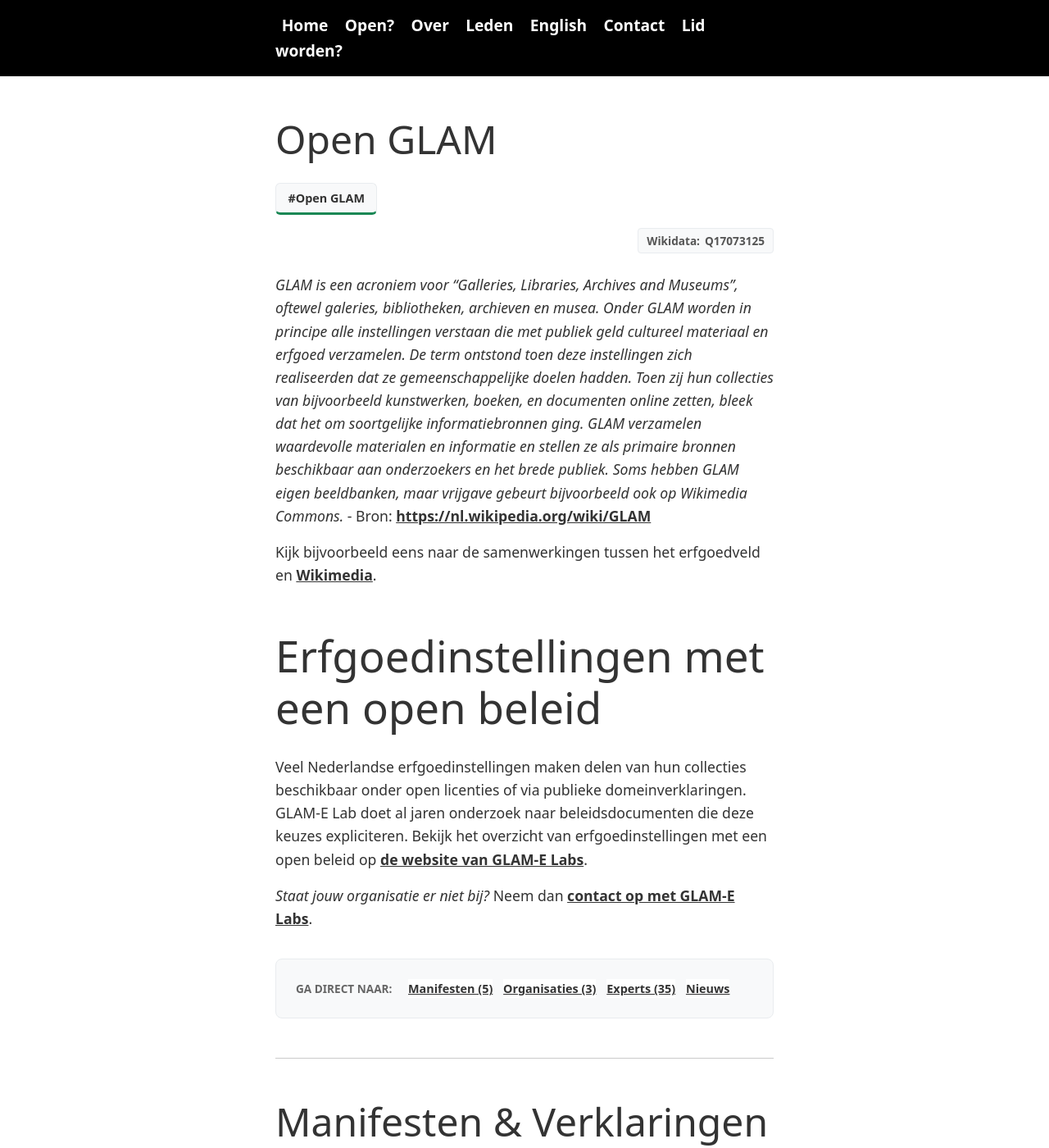
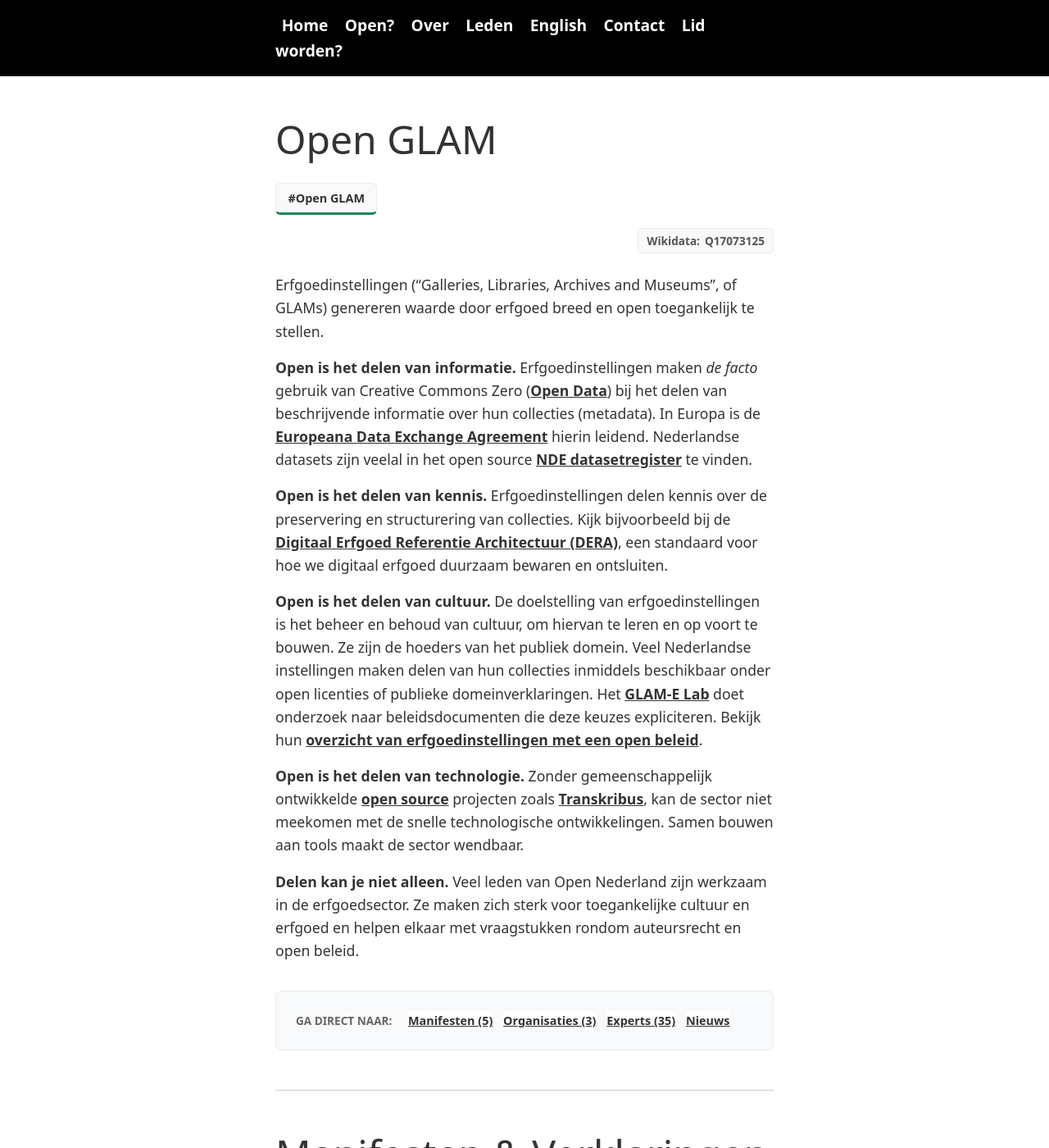
Before and after one commit to opennederland/www.opennederland.nl, a Jekyll site: the page built from _tags/open-glam.md, in a window 1280 px wide and 1400 px high. Shown: the whole window at 82% size. Built offline with Jekyll 4.4.1, drawn with Linux system fonts in a browser that asks for light colours; some of the changed text lies outside the part shown.

Commit message:
herziening open glam tag pagina.

```diff
--- a/_tags/open-glam.md
+++ b/_tags/open-glam.md
@@ -3,11 +3,20 @@
 tags: ["Open GLAM"]
 wikidata: Q17073125
 ---
-<em>GLAM is een acroniem voor "Galleries, Libraries, Archives and Museums", oftewel galeries, bibliotheken, archieven en musea. Onder GLAM worden in principe alle instellingen verstaan die met publiek geld cultureel materiaal en erfgoed verzamelen. De term ontstond toen deze instellingen zich realiseerden dat ze gemeenschappelijke doelen hadden. Toen zij hun collecties van bijvoorbeeld kunstwerken, boeken, en documenten online zetten, bleek dat het om soortgelijke informatiebronnen ging. GLAM verzamelen waardevolle materialen en informatie en stellen ze als primaire bronnen beschikbaar aan onderzoekers en het brede publiek. Soms hebben GLAM eigen beeldbanken, maar vrijgave gebeurt bijvoorbeeld ook op Wikimedia Commons.</em> - Bron: [https://nl.wikipedia.org/wiki/GLAM](https://nl.wikipedia.org/wiki/GLAM)
 
-Kijk bijvoorbeeld eens naar de samenwerkingen tussen het erfgoedveld en [Wikimedia](https://www.wikimedia.nl/samenwerken/erfgoed/).
+Erfgoedinstellingen ("Galleries, Libraries, Archives and Museums", of GLAMs) genereren waarde door erfgoed breed en open toegankelijk te stellen.
 
-## Erfgoedinstellingen met een open beleid
-Veel Nederlandse erfgoedinstellingen maken delen van hun collecties beschikbaar onder open licenties of via publieke domeinverklaringen. GLAM-E Lab doet al jaren onderzoek naar beleidsdocumenten die deze keuzes expliciteren. Bekijk het  overzicht van erfgoedinstellingen met een open beleid op [de website van GLAM-E Labs](https://survey.glamelab.org/institutions/?country=Netherlands).
+**Open is het delen van informatie.**
+Erfgoedinstellingen maken *de facto* gebruik van Creative Commons Zero ([Open Data](/tags/Open-Data/)) bij het delen van beschrijvende informatie over hun collecties (metadata). In Europa is de [Europeana Data Exchange Agreement](https://pro.europeana.eu/page/the-data-exchange-agreement) hierin leidend. Nederlandse datasets zijn veelal in het open source [NDE datasetregister](https://datasetregister.netwerkdigitaalerfgoed.nl/?lang=nl) te vinden.
 
-<em>Staat jouw organisatie er niet bij?</em> Neem dan [contact op met GLAM-E Labs](https://survey.glamelab.org/submit-an-entry/).
+**Open is het delen van kennis.**
+Erfgoedinstellingen delen kennis over de preservering en structurering van collecties. Kijk bijvoorbeeld bij de [Digitaal Erfgoed Referentie Architectuur (DERA)](https://zenodo.org/records/5562062), een standaard voor hoe we digitaal erfgoed duurzaam bewaren en ontsluiten.
+
+**Open is het delen van cultuur.**
+De doelstelling van erfgoedinstellingen is het beheer en behoud van cultuur, om hiervan te leren en op voort te bouwen. Ze zijn de hoeders van het publiek domein. Veel Nederlandse instellingen maken delen van hun collecties inmiddels beschikbaar onder open licenties of publieke domeinverklaringen. Het [GLAM-E Lab](https://glamelab.org/) doet onderzoek naar beleidsdocumenten die deze keuzes expliciteren. Bekijk hun [overzicht van erfgoedinstellingen met een open beleid](https://survey.glamelab.org/institutions/?country=Netherlands).
+
+**Open is het delen van technologie.**
+Zonder gemeenschappelijk ontwikkelde [open source](/tags/open-source/) projecten zoals [Transkribus](https://www.transkribus.org/), kan de sector niet meekomen met de snelle technologische ontwikkelingen. Samen bouwen aan tools maakt de sector wendbaar.
+
+**Delen kan je niet alleen.**
+Veel leden van Open Nederland zijn werkzaam in de erfgoedsector. Ze maken zich sterk voor toegankelijke cultuur en erfgoed en helpen elkaar met vraagstukken rondom auteursrecht en open beleid.
```
Also changed, not shown: _initiatives/NDE_manifest.md (+1 -1 lines).
